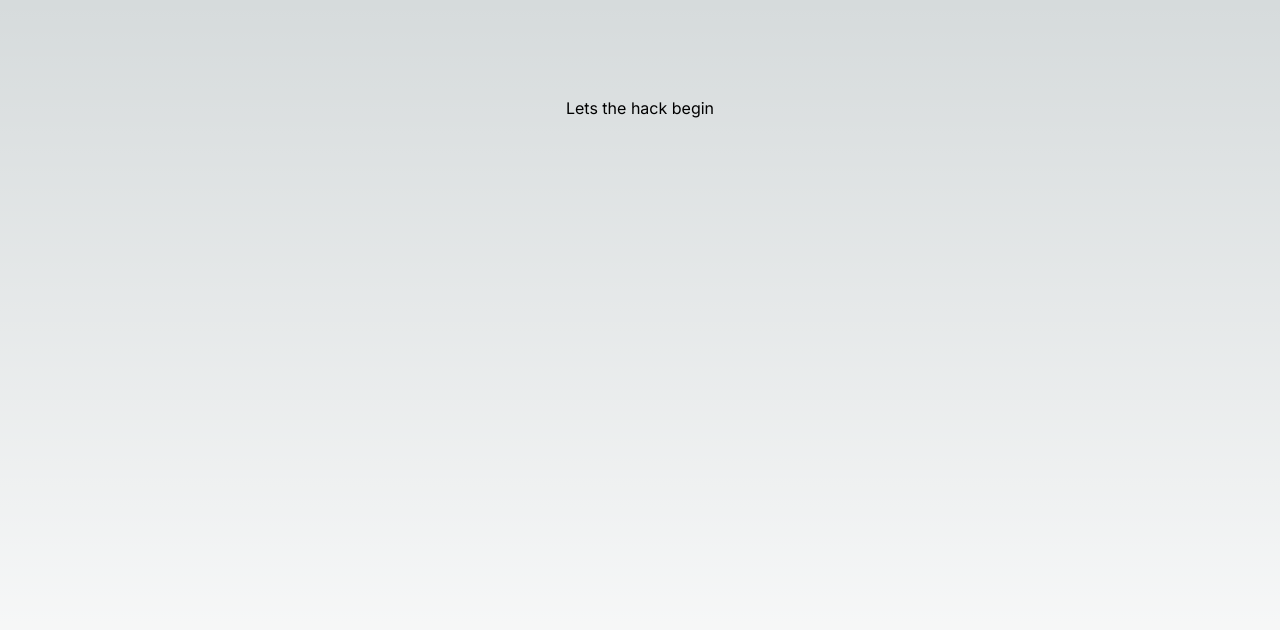
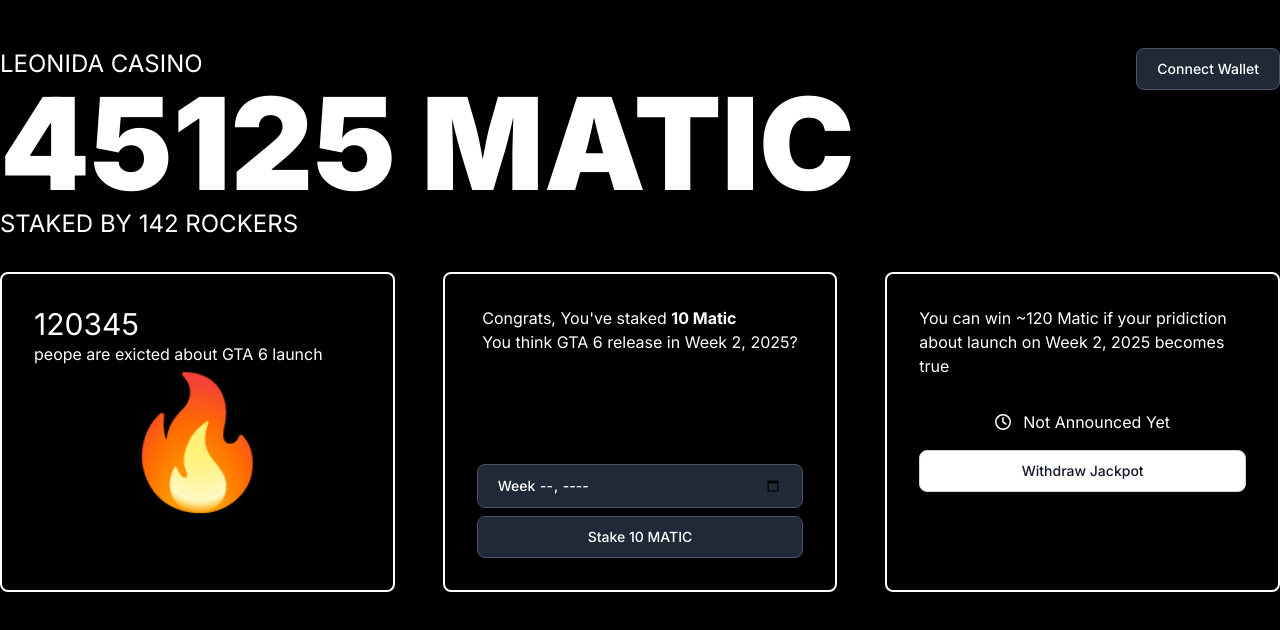
Before and after one commit to iamsatyajit05/ethindia23-gujjus, a Next.js app: page / in a window 1280 px wide. Shown: the top 630 px of the page. Built offline with nearby package versions, Linux system fonts and the light colour scheme.

Commit message:
rough ui

```diff
--- /dev/null
+++ b/app/components/Header.js
@@ -0,0 +1,17 @@
+import { FontAwesomeIcon } from '@fortawesome/react-fontawesome'
+import { faClock } from '@fortawesome/free-regular-svg-icons'
+
+export default function Header() {
+    return (
+        <main className="max-w-7xl m-auto flex justify-between pt-12">
+            <div>
+                <p className='text-2xl'>LEONIDA CASINO</p>
+                <p className='text-9xl font-black'>45125 MATIC</p>
+                <p className='text-2xl'>STAKED BY 142 ROCKERS</p>
+            </div>
+            <div>
+            <button type="button" class="border focus:ring-4 font-medium rounded-lg text-sm px-5 py-2.5 bg-gray-800 text-white border-gray-600 :hover:bg-gray-700 hover:border-gray-600 focus:ring-gray-700">Connect Wallet</button>
+            </div>
+        </main>
+    )
+}
--- /dev/null
+++ b/app/components/Stake.js
@@ -0,0 +1,53 @@
+import { FontAwesomeIcon } from '@fortawesome/react-fontawesome'
+import { faClock } from '@fortawesome/free-regular-svg-icons'
+
+export default function Stake() {
+    return (
+        <main className="max-w-7xl m-auto">
+            {/* https://media-rockstargames-com.akamaized.net/mfe6/prod/__common/img/f7eab33a4989ce5f0cd89c70723909b3.jpg */}
+            <div className="flex justify-between space-x-12">
+                <div className="flex-1 text-white border-2 border-white rounded-lg h-80 p-8">
+                    <p className="text-3xl">120345</p>
+                    <p>peope are exicted about GTA 6 launch</p>
+
+                    <button type="button" class="w-full font-medium text-9xl px-5 py-2.5 active:scale-95">🔥</button>
+                </div>
+                <div className="flex-1 flex flex-col justify-between text-white h-80 border-2 border-white rounded-lg p-8">
+                    <div className='flex items-center flex-col'>
+                        <div>
+                            <p>Congrats, You've staked <b>10 Matic</b></p>
+                            <p>You think GTA 6 release in Week 2, 2025?</p>
+                        </div>
+                        {/* <div>
+                                <p>Your jackpot journey hasn't begun!</p>
+                                <p>Make predition and start the journey</p>
+                            </div> */}
+                    </div>
+                    <div className='space-y-2'>
+                        <input id="week" type="week" name="week" className='w-full border focus:ring-4 font-medium rounded-lg text-sm px-5 py-2.5 bg-gray-800 text-white border-gray-600 :hover:bg-gray-700 hover:border-gray-600 focus:ring-gray-700' />
+
+                        <button type="button" class="w-full border focus:ring-4 font-medium rounded-lg text-sm px-5 py-2.5 bg-gray-800 text-white border-gray-600 :hover:bg-gray-700 hover:border-gray-600 focus:ring-gray-700">Stake 10 MATIC</button>
+                        {/* Already Staked */}
+                    </div>
+
+                </div>
+                <div className="flex-1 text-white border-2 border-white rounded-lg h-80 p-8 space-y-8">
+                    <p>You can win ~120 Matic if your pridiction about launch on Week 2, 2025 becomes true</p>
+                    <div className="space-y-4">
+                        <div className='flex justify-center space-x-2'>
+                            <div className="h-5 w-5">
+                                <FontAwesomeIcon icon={faClock} />
+                            </div>
+                            <span>Not Announced Yet</span>
+                        </div>
+                        <div>
+                            <button type="button" class="w-full text-gray-900 bg-white border border-gray-300 focus:outline-none hover:bg-gray-100 focus:ring-4 focus:ring-gray-200 font-medium rounded-lg text-sm px-5 py-2.5 dark:bg-gray-800 dark:text-white dark:border-gray-600 dark:hover:bg-gray-700 dark:hover:border-gray-600 dark:focus:ring-gray-700" disabled>Withdraw Jackpot</button>
+                            {/* Already Withdrawn */}
+                        </div>
+                    </div>
+
+                </div>
+            </div>
+        </main>
+    )
+}
--- /dev/null
+++ b/app/components/Waves.js
@@ -0,0 +1,7 @@
+export default function Waves() {
+    return (
+        <div className="absolute bottom-0 left-0 right-0 z-0">
+            <svg width="100%" height="100%" id="svg" viewBox="0 0 1440 290" xmlns="http://www.w3.org/2000/svg" class="transition duration-300 ease-in-out delay-150"><path d="M 0,400 C 0,400 0,200 0,200 C 76.51459979388528,191.1446238406046 153.02919958777056,182.28924768120922 225,190 C 296.97080041222944,197.71075231879078 364.39780144280314,221.98763311576778 436,236 C 507.60219855719686,250.01236688423222 583.3795946410169,253.76021985571967 640,227 C 696.6204053589831,200.23978014428033 734.0838199931294,142.9714874613535 798,145 C 861.9161800068706,147.0285125386465 952.2851253864651,208.35383029886637 1028,229 C 1103.714874613535,249.64616970113363 1164.7756784610099,229.61319134318103 1231,218 C 1297.2243215389901,206.38680865681897 1368.612160769495,203.19340432840949 1440,200 C 1440,200 1440,400 1440,400 Z" stroke="none" stroke-width="0" fill="#f78da7" fill-opacity="1" class="transition-all duration-300 ease-in-out delay-150 path-0"></path></svg>
+        </div>
+    )
+}
--- a/app/globals.css
+++ b/app/globals.css
@@ -3,25 +3,14 @@
 @tailwind utilities;
 
 :root {
-  --foreground-rgb: 0, 0, 0;
-  --background-start-rgb: 214, 219, 220;
-  --background-end-rgb: 255, 255, 255;
-}
-
-@media (prefers-color-scheme: dark) {
-  :root {
-    --foreground-rgb: 255, 255, 255;
-    --background-start-rgb: 0, 0, 0;
-    --background-end-rgb: 0, 0, 0;
-  }
+  --foreground-rgb: 255, 255, 255;
+  --background-start-rgb: 0, 0, 0;
+  --background-end-rgb: 0, 0, 0;
 }
 
 body {
   color: rgb(var(--foreground-rgb));
-  background: linear-gradient(
-      to bottom,
+  background: linear-gradient(to bottom,
       transparent,
-      rgb(var(--background-end-rgb))
-    )
-    rgb(var(--background-start-rgb));
+      rgb(var(--background-end-rgb))) rgb(var(--background-start-rgb));
 }
--- a/app/page.js
+++ b/app/page.js
@@ -1,9 +1,17 @@
 import Image from 'next/image'
+import Stake from './components/Stake';
+import Waves from './components/Waves';
+import Header from './components/Header';
 
 export default function Home() {
   return (
-    <main className="flex min-h-screen flex-col items-center justify-between p-24">
-      Lets the hack begin
-    </main>
+    <>
+      {/* <Hero /> */}
+      <div className='w-screen h-screen space-y-8'>
+        <Header />
+        <Stake />
+        {/* <Waves /> */}
+      </div>
+    </>
   )
 }
```
Also changed, not shown: package.json (+5 -2 lines), 1 other file (tests, documents, lock files or other folders).
